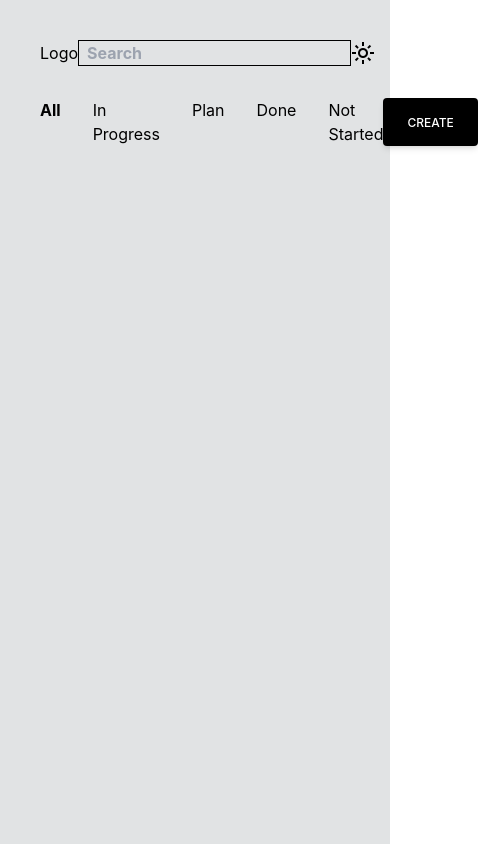
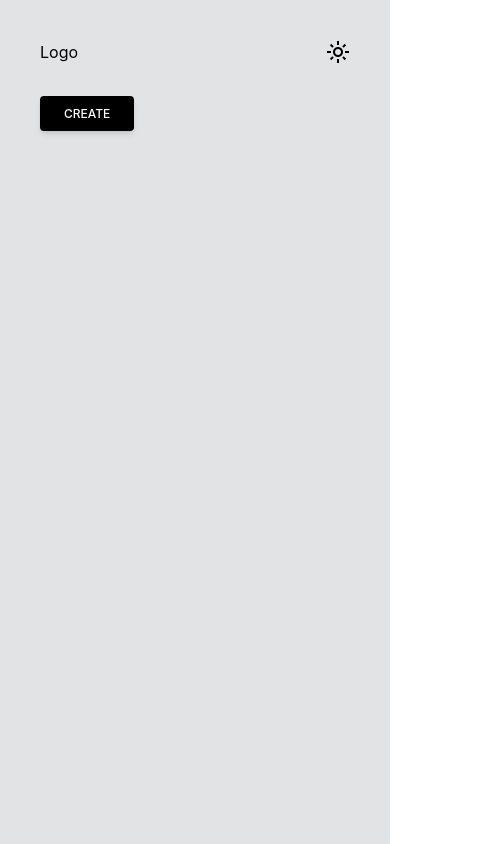
Before and after one commit to nikaareshidze/To-Do-App, a React (Create React App) app: page / in a window 390 px wide. Shown: the whole page, 478 px wide, since content can reach past the window. Built offline with nearby package versions, Linux system fonts and the light colour scheme.

Commit message:
Responsive Update

```diff
--- a/src/App.js
+++ b/src/App.js
@@ -15,11 +15,15 @@ function App() {
       <div className="p-10">
         <Header />
         <div className="flex justify-between mb-8">
-          <Filter />
+          <div className="max-[750px]:hidden">
+            <Filter />
+          </div>
           <AddButton />
         </div>
-        <div className="flex justify-between">
-          <MyTasks />
+        <div className="flex min-[1099px]:justify-between max-[1099px]:flex-col-reverse">
+          <div className="w-full max-[1099px]:mt-10">
+            <MyTasks />
+          </div>
           <AddTaskForm />
         </div>
       </div>
--- a/src/components/create_new_task/AddTaskForm.jsx
+++ b/src/components/create_new_task/AddTaskForm.jsx
@@ -5,7 +5,7 @@ import { toDoListActions } from "../../store/toDoListSlice";
 import { addTaskFormVisibleActions } from "../../store/addTaskFormVisible";
 
 export default function AddTaskForm() {
-  const { toDoList, id } = useSelector((state) => state.toDoListSlice);
+  const { id } = useSelector((state) => state.toDoListSlice);
   const { isVisible } = useSelector((state) => state.addTaskFormVisibleSlice);
 
   const dispatch = useDispatch();
@@ -38,7 +38,7 @@ export default function AddTaskForm() {
 
   const { isDark } = useSelector((state) => state.darkModeSlice);
   const textColor = isDark ? "text-white" : "text-black";
-  const bgColor = isDark ? "bg-white" : "bg-black";
+  //const bgColor = isDark ? "bg-white" : "bg-black";
 
   return (
     <>
--- a/src/components/header/Header.jsx
+++ b/src/components/header/Header.jsx
@@ -6,7 +6,9 @@ export default function Header() {
   return (
     <div className="flex justify-between items-center mb-8">
       <Logo />
-      <Search />
+      <div className="max-[750px]:hidden">
+        <Search />
+      </div>
       <Toolkit />
     </div>
   );
--- a/src/components/my_tasks_list/MyTasks.jsx
+++ b/src/components/my_tasks_list/MyTasks.jsx
@@ -10,7 +10,7 @@ export default function MyTasks() {
   );
 
   return (
-    <div className="w-7/12 grid grid-cols-2 grid-flow-row gap-4">
+    <div className="grid grid-flow-row grid-cols-3 gap-4 min-[1099px]:w-7/12 min-[1099px]:grid-cols-2 max-[500px]:grid-cols-1 max-[750px]:grid-cols-2">
       {filterRender == "All" && toDoList.map((task) => <Task task={task} />)}
 
       <MyTask title="Done" />
```
